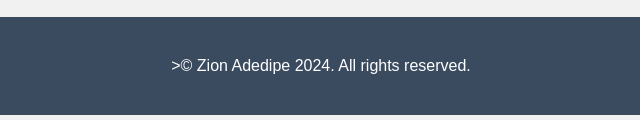
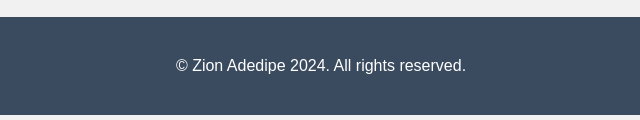
Before and after one commit to flashyzee/Plaintown-Library-System, a plain HTML site: page service.html in a window 1280 px wide. Shown: the part 693-813 px from the top of the page, 319-959 px from the left. Drawn offline with Linux system fonts and the light colour scheme.

Commit message:
Update service.html

```diff
--- a/service.html
+++ b/service.html
@@ -36,7 +36,7 @@
         </main>
 
         <footer>
-            <p>>&copy; Zion Adedipe 2024. All rights reserved.</p>
+            <p>&copy; Zion Adedipe 2024. All rights reserved.</p>
         </footer>
     </div>
 </body>
```
